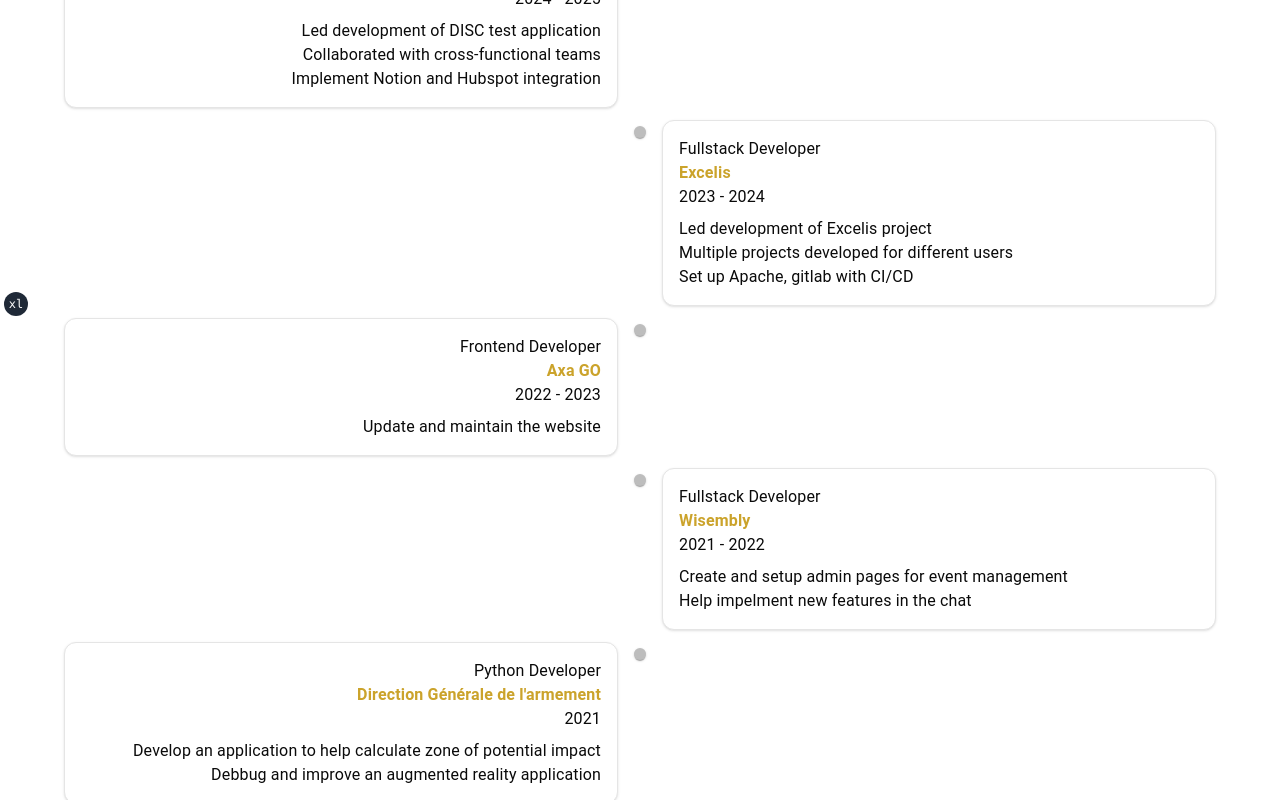
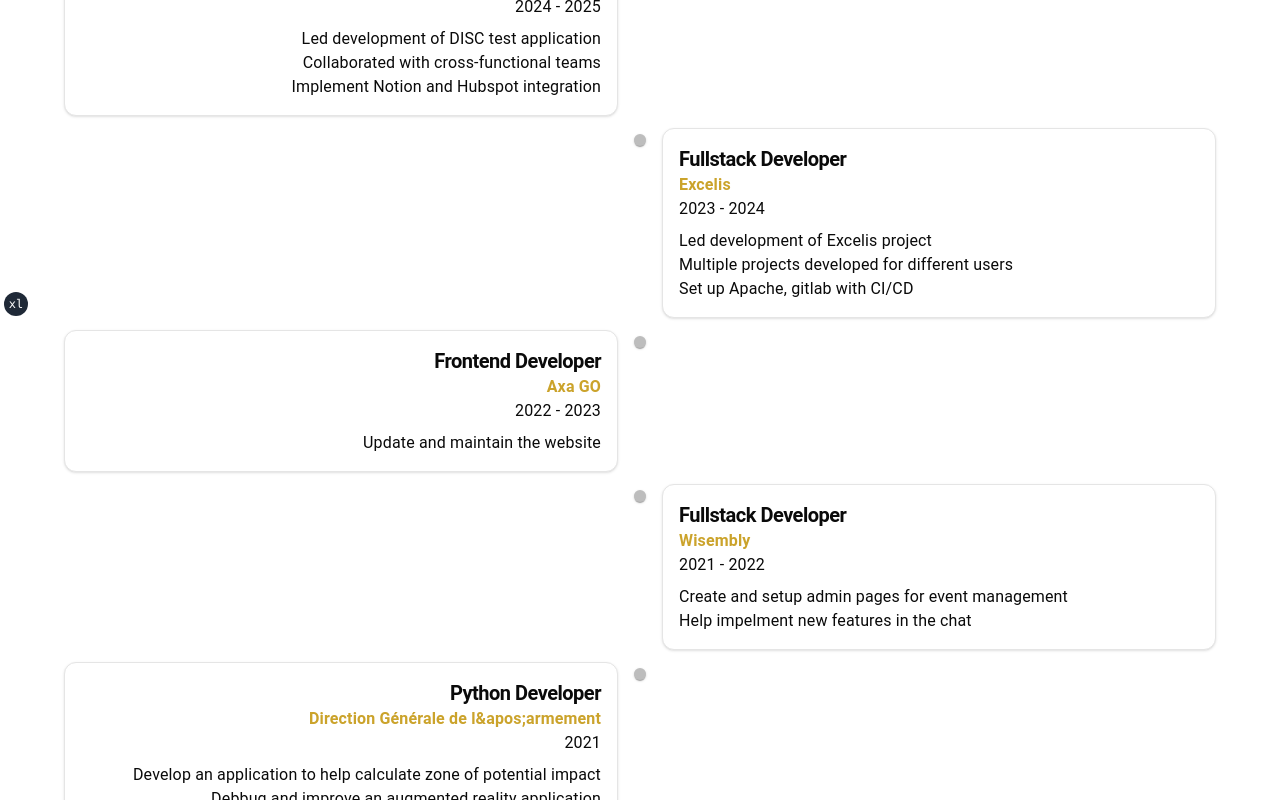
Before and after one commit to Emilie-Bernard/portfolio, a Next.js app: page /timeline in a window 1280 px wide. Shown: the part 480-1280 px from the top of the page. Built offline with nearby package versions, Linux system fonts and the light colour scheme.

Commit message:
correct problem

```diff
--- a/src/app/projects/page.tsx
+++ b/src/app/projects/page.tsx
@@ -54,7 +54,7 @@
             </motion.div>
             <div className="grid grid-cols-1 md:grid-cols-2 lg:grid-cols-3 gap-6">
                 {projects.map((project, index) => (
-                    <Card key={index} elevation={3} className="p-4 hover:shadow-lg border-none transition-shadow duration-300 bg-primary">
+                    <Card key={index} className="p-4 hover:shadow-lg border-none transition-shadow duration-300 bg-primary">
                         {project.imageUrl && (
                             <div className="h-48 overflow-hidden">
                                 <img
--- a/src/app/timeline/page.tsx
+++ b/src/app/timeline/page.tsx
@@ -59,7 +59,7 @@
         ]
     }, {
         title: "Python Developer",
-        company: "Direction Générale de l'armement",
+        company: "Direction Générale de l&apos;armement",
         period: "2021",
         description: [
             "Develop an application to help calculate zone of potential impact",
@@ -144,20 +144,20 @@
                     initial="hidden"
                     animate={inView ? "visible" : "hidden"}
                 >
-                    <Card elevation={3} className="p-4 hover:shadow-lg transition-shadow duration-300">
-                        <Typography variant="h6" component="h3">
+                    <Card className="p-4 hover:shadow-lg transition-shadow duration-300">
+                        <Typography variant="h3">
                             {experience.title}
                         </Typography>
-                        <Typography variant="subtitle1" className="text-primary font-bold">
+                        <Typography className="text-primary font-bold">
                             {experience.company}
                         </Typography>
-                        <Typography variant="subtitle2" color="textSecondary">
+                        <Typography color="textSecondary">
                             {experience.period}
                         </Typography>
                         <ul className="mt-2">
                             {experience.description.map((point, idx) => (
                                 <li key={idx}>
-                                    <Typography variant="body2">
+                                    <Typography>
                                         {point}
                                     </Typography>
                                 </li>
--- a/src/components/content/home-page.tsx
+++ b/src/components/content/home-page.tsx
@@ -38,7 +38,7 @@
                 >
                     As an expert in the React and Node stack, I can take over and drive
                     your project from start to finish.
-                    And if you're using a different stack, no worries—I'm proficient in various
+                    And if you&apos;re using a different stack, no worries—I&apos;m proficient in various
                     technologies and can seamlessly integrate new components into your existing setup.
                 </Typography>
 
```
